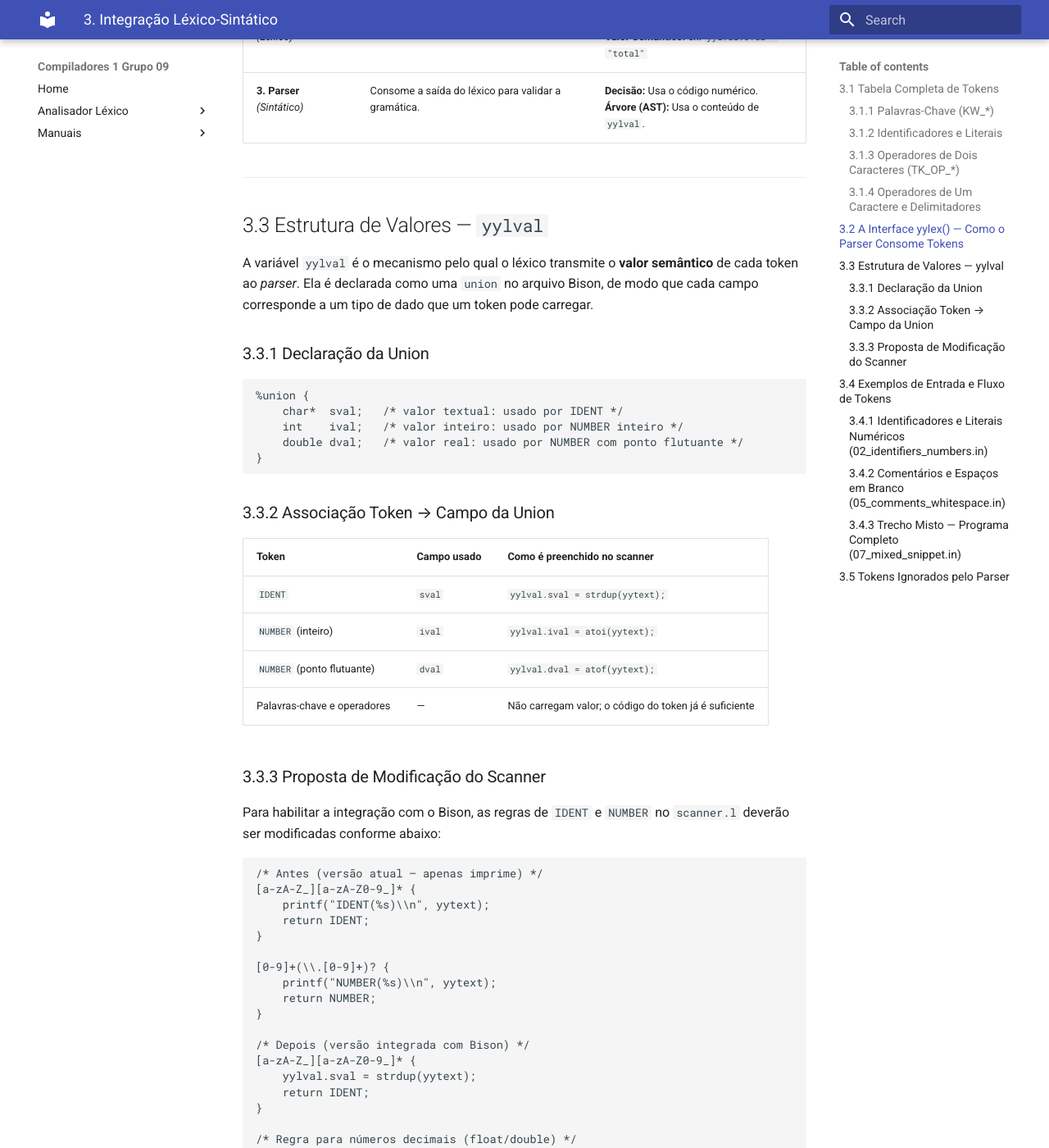
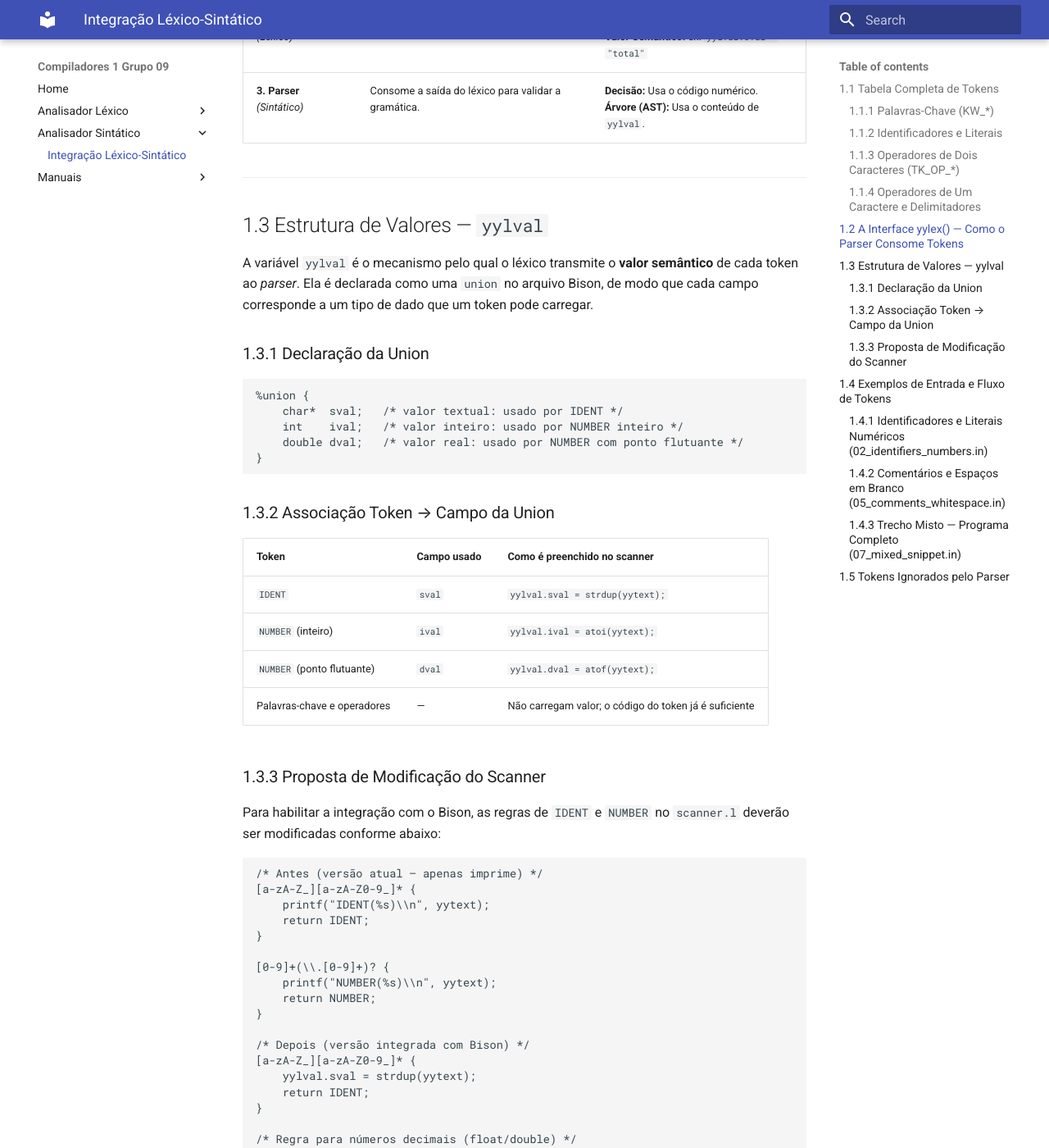
Before and after one commit to Pwdrinho/Compiladores1-Grupo-09, an MkDocs documentation site: the page built from docs/analisador_sintatico/integracao_lexico_sintatico.md, in a window 1280 px wide and 1400 px high, scrolled down 5043 px. Shown: the whole window at 82% size. Built offline with MkDocs 1.6.1 and Material for MkDocs 9.7.7, drawn with Linux system fonts in a browser that asks for light colours; some of the changed text lies outside the part shown.

Commit message:
docs/ajustes na integração lexico-sintático

````diff
--- a/docs/analisador_sintatico/integracao_lexico_sintatico.md
+++ b/docs/analisador_sintatico/integracao_lexico_sintatico.md
@@ -1,4 +1,4 @@
-# 3. Integração Léxico-Sintático
+# 1. Integração Léxico-Sintático
 
 O **documento de integração** descreve como os *tokens* produzidos pelo analisador
 léxico serão consumidos pelo analisador sintático (*parser*). Essa integração é o
@@ -12,13 +12,13 @@
 
 ---
 
-## 3.1 Tabela Completa de Tokens
+## 1.1 Tabela Completa de Tokens
 
 A tabela a seguir lista todos os tokens reconhecidos pelo analisador léxico
 (`scanner.l`), seus códigos numéricos (iniciando em `258`, padrão Flex/Bison),
 os padrões que os originam e o papel semântico que cada um cumpre no *parser*.
 
-### 3.1.1 Palavras-Chave (`KW_*`)
+### 1.1.1 Palavras-Chave (`KW_*`)
 
 | Token | Código | Lexema | Papel no Parser |
 | --- | --- | --- | --- |
@@ -55,7 +55,7 @@
 | `KW_VOLATILE` | 288 | `volatile` | Qualificador de tipo |
 | `KW_WHILE` | 289 | `while` | Estrutura de repetição |
 
-### 3.1.2 Identificadores e Literais
+### 1.1.2 Identificadores e Literais
 
 | Token | Código | Padrão | Carrega em `yylval` |
 | --- | --- | --- | --- |
@@ -63,7 +63,7 @@
 | `NUMBER` | 291 | `[0-9]+` | `ival` — valor convertido para inteiro |
 | `NUMBER` | 291 | `[0-9]+\\.[0-9]+` | `dval` — valor convertido para double |
 
-### 3.1.3 Operadores de Dois Caracteres (`TK_OP_*`)
+### 1.1.3 Operadores de Dois Caracteres (`TK_OP_*`)
 
 | Token | Código | Lexema | Papel no Parser |
 | --- | --- | --- | --- |
@@ -84,7 +84,7 @@
 | `TK_OP_DESLOCAMENTO_DIREITA` | 306 | `>>` | Deslocamento de bits à direita |
 | `TK_OP_PONTEIRO_ACESSO` | 307 | `->` | Acesso a membro via ponteiro |
 
-### 3.1.4 Operadores de Um Caractere e Delimitadores
+### 1.1.4 Operadores de Um Caractere e Delimitadores
 
 | Token | Código | Lexema | Papel no Parser |
 | --- | --- | --- | --- |
@@ -115,7 +115,7 @@
 
 ---
 
-## 3.2 A Interface `yylex()` — Como o Parser Consome Tokens
+## 1.2 A Interface `yylex()` — Como o Parser Consome Tokens
 
 No modelo Flex/Bison, o *parser* não lê o código-fonte diretamente. Em vez disso,
 ele invoca repetidamente a função `yylex()`, gerada pelo Flex, que:
@@ -135,13 +135,13 @@
 
 ---
 
-## 3.3 Estrutura de Valores — `yylval`
+## 1.3 Estrutura de Valores — `yylval`
 
 A variável `yylval` é o mecanismo pelo qual o léxico transmite o **valor semântico**
 de cada token ao *parser*. Ela é declarada como uma `union` no arquivo Bison, de
 modo que cada campo corresponde a um tipo de dado que um token pode carregar.
 
-### 3.3.1 Declaração da Union
+### 1.3.1 Declaração da Union
 
 ```c
 %union {
@@ -151,7 +151,7 @@
 }
 ```
 
-### 3.3.2 Associação Token → Campo da Union
+### 1.3.2 Associação Token → Campo da Union
 
 | Token | Campo usado | Como é preenchido no scanner |
 | --- | --- | --- |
@@ -160,7 +160,7 @@
 | `NUMBER` (ponto flutuante) | `dval` | `yylval.dval = atof(yytext);` |
 | Palavras-chave e operadores | — | Não carregam valor; o código do token já é suficiente |
 
-### 3.3.3 Proposta de Modificação do Scanner
+### 1.3.3 Proposta de Modificação do Scanner
 
 Para habilitar a integração com o Bison, as regras de `IDENT` e `NUMBER` no
 `scanner.l` deverão ser modificadas conforme abaixo:
@@ -202,7 +202,7 @@
 
 ---
 
-## 3.4 Exemplos de Entrada e Fluxo de Tokens
+## 1.4 Exemplos de Entrada e Fluxo de Tokens
 
 Os exemplos a seguir são extraídos diretamente dos testes automatizados do
 projeto (`scanner/inputs/`), garantindo correspondência exata com o comportamento
@@ -210,7 +210,7 @@
 
 ---
 
-### 3.4.1 Identificadores e Literais Numéricos (`02_identifiers_numbers.in`)
+### 1.4.1 Identificadores e Literais Numéricos (`02_identifiers_numbers.in`)
 
 **Entrada:**
 
@@ -239,7 +239,7 @@
 
 ---
 
-### 3.4.2 Comentários e Espaços em Branco (`05_comments_whitespace.in`)
+### 1.4.2 Comentários e Espaços em Branco (`05_comments_whitespace.in`)
 
 **Entrada:**
 
@@ -267,7 +267,7 @@
 
 ---
 
-### 3.4.3 Trecho Misto — Programa Completo (`07_mixed_snippet.in`)
+### 1.4.3 Trecho Misto — Programa Completo (`07_mixed_snippet.in`)
 
 Este caso de teste é o mais abrangente da suíte, combinando declaração de
 função, declaração de variável com inicialização, atribuição composta,
@@ -322,7 +322,7 @@
 
 ---
 
-## 3.5 Tokens Ignorados pelo Parser
+## 1.5 Tokens Ignorados pelo Parser
 
 Os padrões a seguir são consumidos pelo léxico mas **não geram tokens** para o
 *parser*, pois não possuem relevância gramatical:
--- a/mkdocs.yml
+++ b/mkdocs.yml
@@ -11,6 +11,8 @@
       - Introdução: analisador_léxico/introdução.md
       - Fundamentação: analisador_léxico/fundamentação.md
       - Palavras Reservadas: analisador_léxico/palavrasreservadas.md
+  - Analisador Sintático:
+      - Integração Léxico-Sintático: analisador_sintatico/integracao_lexico_sintatico.md
   - Manuais:
       - Instalação Flex e Bison: manuais/instalacao_flex_bison.md
       - Instrução Build Flex/Bison: manuais/instrucao_build_flex_bison.md
````
